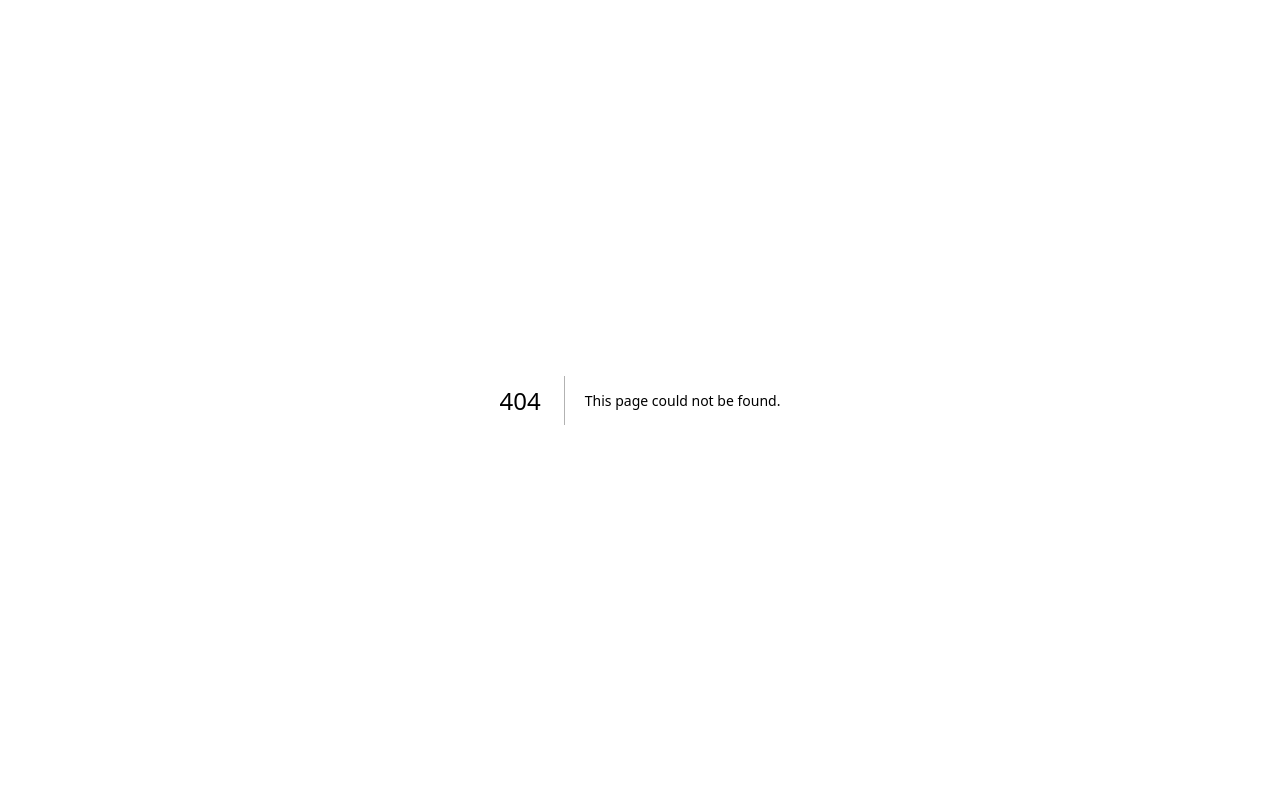
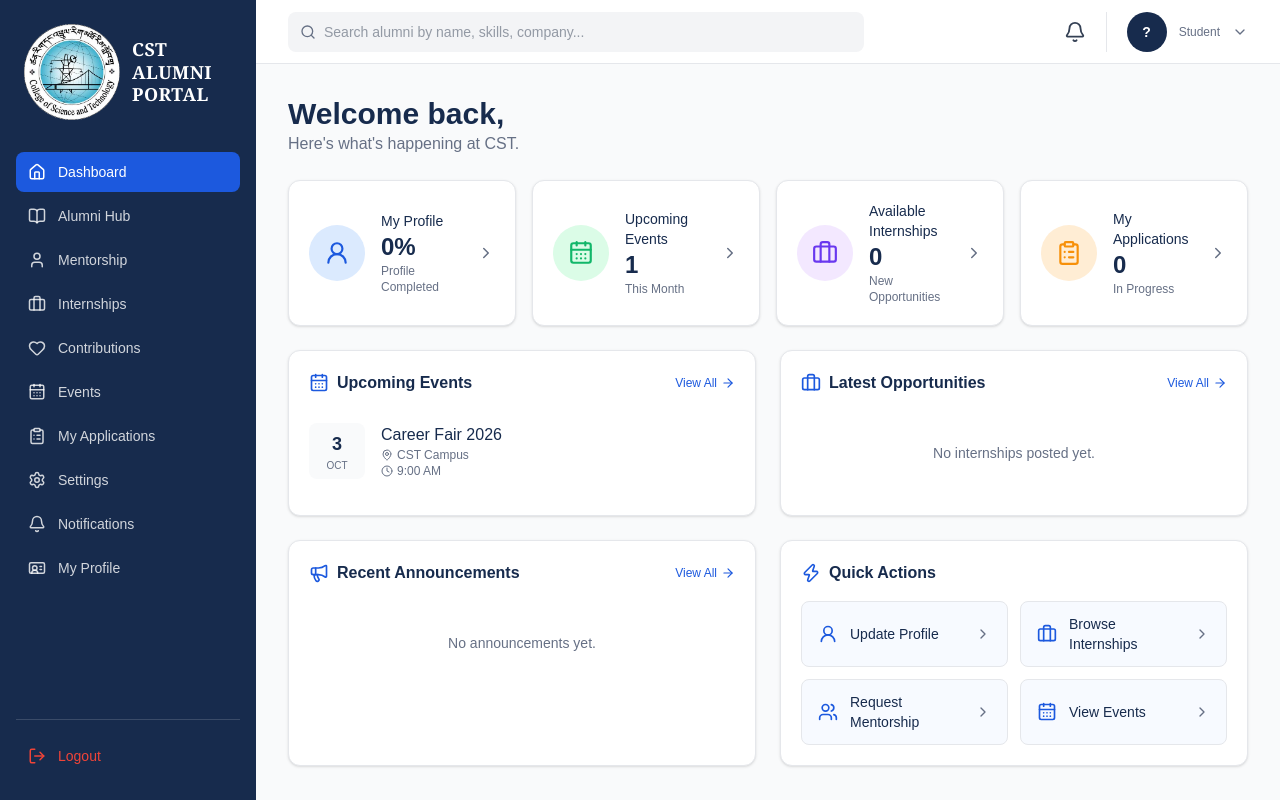
Before and after one commit to tandintashigyeltshen15/Group1_CapstoneProject_ASS2026, a Next.js app in the folder frontend/: page /dashboard in a window 1280 px wide. Before the commit this address had no page. Built offline with nearby package versions, Linux system fonts and the light colour scheme.

Commit message:
Restore portal layout and dashboard

```diff
--- /dev/null
+++ b/frontend/src/app/(portal)/dashboard/page.jsx
@@ -0,0 +1,259 @@
+import Link from "next/link";
+import {
+  UserRound,
+  CalendarDays,
+  Briefcase,
+  ClipboardList,
+  ChevronRight,
+  ArrowRight,
+  MapPin,
+  Clock,
+  Megaphone,
+  Zap,
+  Users,
+} from "lucide-react";
+
+/* ------------------------------------------------------------------
+   DATA (temporary)
+   For now everything is empty / 0. Later, replace these with data
+   fetched from the backend. The page below will update by itself.
+
+   events:        { id, title, date: "2026-09-25", time: "10:00 AM", location: "CST Campus" }
+   internships:   { id, title, company, tags: ["Internship", "Remote"], deadline: "2026-09-30" }
+   applications:  { id, ... }
+   announcements: { id, title, description, date: "2026-09-10" }
+------------------------------------------------------------------- */
+const profileCompletion = 0; // 0-100, becomes 100 when the profile is fully filled
+const events = [
+  { id: 1, title: "Career Fair 2026", date: "2026-10-03", time: "9:00 AM", location: "CST Campus" },
+];
+const internships = [];
+const applications = [];
+const announcements = [];
+
+/* ----------------------------- helpers ----------------------------- */
+const formatDate = (d) =>
+  new Date(d).toLocaleDateString("en-GB", {
+    day: "numeric",
+    month: "short",
+    year: "numeric",
+  });
+
+function Panel({ icon: Icon, title, href, children }) {
+  return (
+    <div className="rounded-xl border border-gray-200 bg-white p-5 shadow-sm">
+      <div className="mb-4 flex items-center justify-between">
+        <div className="flex items-center gap-2 text-sidebar">
+          <Icon size={20} className="text-primary" />
+          <h2 className="font-semibold">{title}</h2>
+        </div>
+        {href && (
+          <Link
+            href={href}
+            className="flex items-center gap-1 text-xs font-medium text-primary hover:underline"
+          >
+            View All <ArrowRight size={14} />
+          </Link>
+        )}
+      </div>
+      {children}
+    </div>
+  );
+}
+
+function EmptyState({ message }) {
+  return (
+    <p className="py-8 text-center text-sm text-muted">{message}</p>
+  );
+}
+
+function StatCard({ icon: Icon, label, value, caption, href, iconStyle }) {
+  return (
+    <Link
+      href={href}
+      className="flex items-center gap-4 rounded-xl border border-gray-200 bg-white p-5 shadow-sm transition-shadow hover:shadow-md"
+    >
+      <div
+        className={`flex h-14 w-14 shrink-0 items-center justify-center rounded-full ${iconStyle}`}
+      >
+        <Icon size={26} />
+      </div>
+      <div className="flex-1">
+        <p className="text-sm font-medium text-sidebar">{label}</p>
+        <p className="text-2xl font-bold text-sidebar">{value}</p>
+        <p className="text-xs text-muted">{caption}</p>
+      </div>
+      <ChevronRight size={18} className="text-muted" />
+    </Link>
+  );
+}
+
+function QuickAction({ icon: Icon, label, href }) {
+  return (
+    <Link
+      href={href}
+      className="flex items-center gap-3 rounded-lg border border-gray-200 bg-blue-50/50 px-4 py-3 text-sm font-medium text-sidebar transition-colors hover:bg-blue-50"
+    >
+      <Icon size={20} className="text-primary" />
+      <span className="flex-1">{label}</span>
+      <ChevronRight size={16} className="text-muted" />
+    </Link>
+  );
+}
+
+/* ------------------------------- page ------------------------------ */
+export default function DashboardPage() {
+  return (
+    <div>
+      <h1 className="text-3xl font-bold text-sidebar">Welcome back,</h1>
+      <p className="mb-6 text-muted">Here&apos;s what&apos;s happening at CST.</p>
+
+      {/* Stat cards */}
+      <div className="mb-6 grid grid-cols-1 gap-4 sm:grid-cols-2 xl:grid-cols-4">
+        <StatCard
+          icon={UserRound}
+          label="My Profile"
+          value={`${profileCompletion}%`}
+          caption="Profile Completed"
+          href="/profile"
+          iconStyle="bg-blue-100 text-primary"
+        />
+        <StatCard
+          icon={CalendarDays}
+          label="Upcoming Events"
+          value={events.length}
+          caption="This Month"
+          href="/events"
+          iconStyle="bg-green-100 text-success"
+        />
+        <StatCard
+          icon={Briefcase}
+          label="Available Internships"
+          value={internships.length}
+          caption="New Opportunities"
+          href="/internships"
+          iconStyle="bg-purple-100 text-accent"
+        />
+        <StatCard
+          icon={ClipboardList}
+          label="My Applications"
+          value={applications.length}
+          caption="In Progress"
+          href="/applications"
+          iconStyle="bg-orange-100 text-warning"
+        />
+      </div>
+
+      {/* Events + Opportunities */}
+      <div className="mb-6 grid grid-cols-1 gap-6 lg:grid-cols-2">
+        <Panel icon={CalendarDays} title="Upcoming Events" href="/events">
+          {events.length === 0 ? (
+            <EmptyState message="No upcoming events yet." />
+          ) : (
+            <ul className="divide-y divide-gray-100">
+              {events.map((e) => {
+                const d = new Date(e.date);
+                return (
+                  <li key={e.id} className="flex items-center gap-4 py-3">
+                    <div className="flex h-14 w-14 shrink-0 flex-col items-center justify-center rounded-lg bg-gray-50">
+                      <span className="text-lg font-bold text-sidebar">
+                        {d.getDate()}
+                      </span>
+                      <span className="text-[10px] font-medium uppercase text-muted">
+                        {d.toLocaleDateString("en-GB", { month: "short" })}
+                      </span>
+                    </div>
+                    <div className="flex-1">
+                      <p className="font-medium text-sidebar">{e.title}</p>
+                      <p className="flex items-center gap-1 text-xs text-muted">
+                        <MapPin size={12} /> {e.location}
+                      </p>
+                      <p className="flex items-center gap-1 text-xs text-muted">
+                        <Clock size={12} /> {e.time}
+                      </p>
+                    </div>
+                  </li>
+                );
+              })}
+            </ul>
+          )}
+        </Panel>
+
+        <Panel icon={Briefcase} title="Latest Opportunities" href="/internships">
+          {internships.length === 0 ? (
+            <EmptyState message="No internships posted yet." />
+          ) : (
+            <ul className="divide-y divide-gray-100">
+              {internships.map((i) => (
+                <li key={i.id} className="flex items-center gap-4 py-3">
+                  <div className="flex h-12 w-12 shrink-0 items-center justify-center rounded-full bg-blue-100 text-primary">
+                    <Briefcase size={22} />
+                  </div>
+                  <div className="flex-1">
+                    <p className="font-medium text-sidebar">{i.title}</p>
+                    <p className="text-xs text-muted">{i.company}</p>
+                    <div className="mt-1 flex gap-2">
+                      {i.tags?.map((t) => (
+                        <span
+                          key={t}
+                          className="rounded bg-gray-100 px-2 py-0.5 text-[11px] text-text"
+                        >
+                          {t}
+                        </span>
+                      ))}
+                    </div>
+                  </div>
+                  <div className="text-right text-xs">
+                    <p className="text-warning">Apply by</p>
+                    <p className="font-semibold text-danger">
+                      {formatDate(i.deadline)}
+                    </p>
+                  </div>
+                </li>
+              ))}
+            </ul>
+          )}
+        </Panel>
+      </div>
+
+      {/* Announcements + Quick actions */}
+      <div className="grid grid-cols-1 gap-6 lg:grid-cols-2">
+        <Panel icon={Megaphone} title="Recent Announcements" href="/notifications">
+          {announcements.length === 0 ? (
+            <EmptyState message="No announcements yet." />
+          ) : (
+            <ul className="divide-y divide-gray-100">
+              {announcements.map((a) => (
+                <li key={a.id} className="flex items-start gap-3 py-3">
+                  <span className="mt-2 h-2 w-2 shrink-0 rounded-full bg-primary" />
+                  <div className="flex-1">
+                    <p className="text-sm font-medium text-sidebar">{a.title}</p>
+                    <p className="text-xs text-muted">{a.description}</p>
+                  </div>
+                  <span className="text-xs text-muted">{formatDate(a.date)}</span>
+                </li>
+              ))}
+            </ul>
+          )}
+        </Panel>
+
+        <Panel icon={Zap} title="Quick Actions">
+          <div className="grid grid-cols-1 gap-3 sm:grid-cols-2">
+            <QuickAction icon={UserRound} label="Update Profile" href="/profile" />
+            <QuickAction
+              icon={Briefcase}
+              label="Browse Internships"
+              href="/internships"
+            />
+            <QuickAction
+              icon={Users}
+              label="Request Mentorship"
+              href="/mentorship"
+            />
+            <QuickAction icon={CalendarDays} label="View Events" href="/events" />
+          </div>
+        </Panel>
+      </div>
+    </div>
+  );
+}
--- /dev/null
+++ b/frontend/src/app/(portal)/layout.jsx
@@ -0,0 +1,14 @@
+import Sidebar from "@/components/Sidebar";
+import Topbar from "@/components/Topbar";
+
+export default function PortalLayout({ children }) {
+  return (
+    <div className="flex h-screen bg-gray-50">
+      <Sidebar />
+      <div className="flex flex-1 flex-col overflow-hidden">
+        <Topbar />
+        <main className="flex-1 overflow-y-auto p-8">{children}</main>
+      </div>
+    </div>
+  );
+}
```
